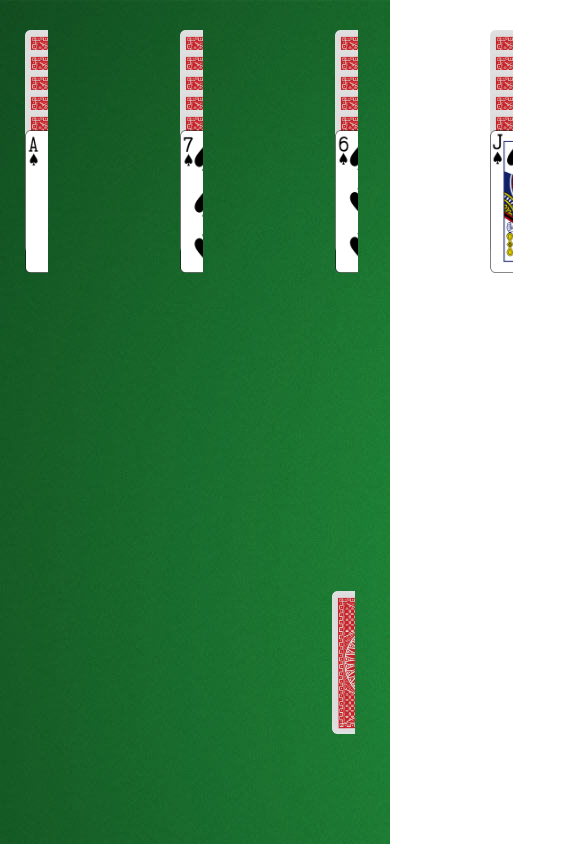
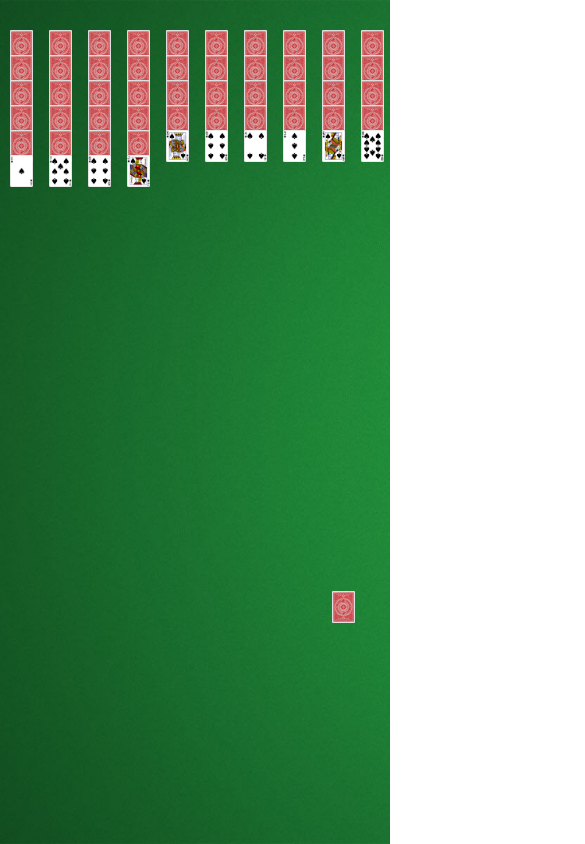
Before and after one commit to omerclskn/react-reversed-spider-solitaire, a React (Create React App) app: page / in a window 390 px wide. Shown: the top 844 px of the page, 585 px wide, since content can reach past the window. Built offline with nearby package versions, Linux system fonts and the light colour scheme.

Commit message:
css fix for responsive

```diff
--- a/src/assets/css/board.css
+++ b/src/assets/css/board.css
@@ -1,6 +1,5 @@
 .board{
     background: url('../images/green_back.jpg');
+    background-size: cover;
     height: 100vh;
-    width: 100vw;
-    display: flex;
 }
--- a/src/assets/css/card.css
+++ b/src/assets/css/card.css
@@ -16,18 +16,17 @@
 
 .cards-col {
     width: 100%;
-    margin-left: 25px;
+    margin-left: 10px;
     margin-top: 30px;
 }
 
 .cards {
     display: flex;
-    gap: 130px;
 }
 
 .card{
     background: url('../images/closed_card.png');
-    background-size: cover;
+    background-size: contain;
     background-repeat: no-repeat;
     height: 17vh;
     width: 6vw;
--- a/src/components/Game.js
+++ b/src/components/Game.js
@@ -211,10 +211,10 @@ const CardCol = () => {
                 handleClick(card)
             }
             style={{
-            marginTop:(marginValue*20),
+            marginTop:(marginValue*25),
             ...(card.val.show ? { // if card's show property true, display the card
                     background: (`var(${cardType})`),
-                                backgroundSize: 'cover',
+                                backgroundSize: 'contain',
                                 backgroundRepeat: 'no-repeat'} : ""), }}  >
         </div>
 
```
